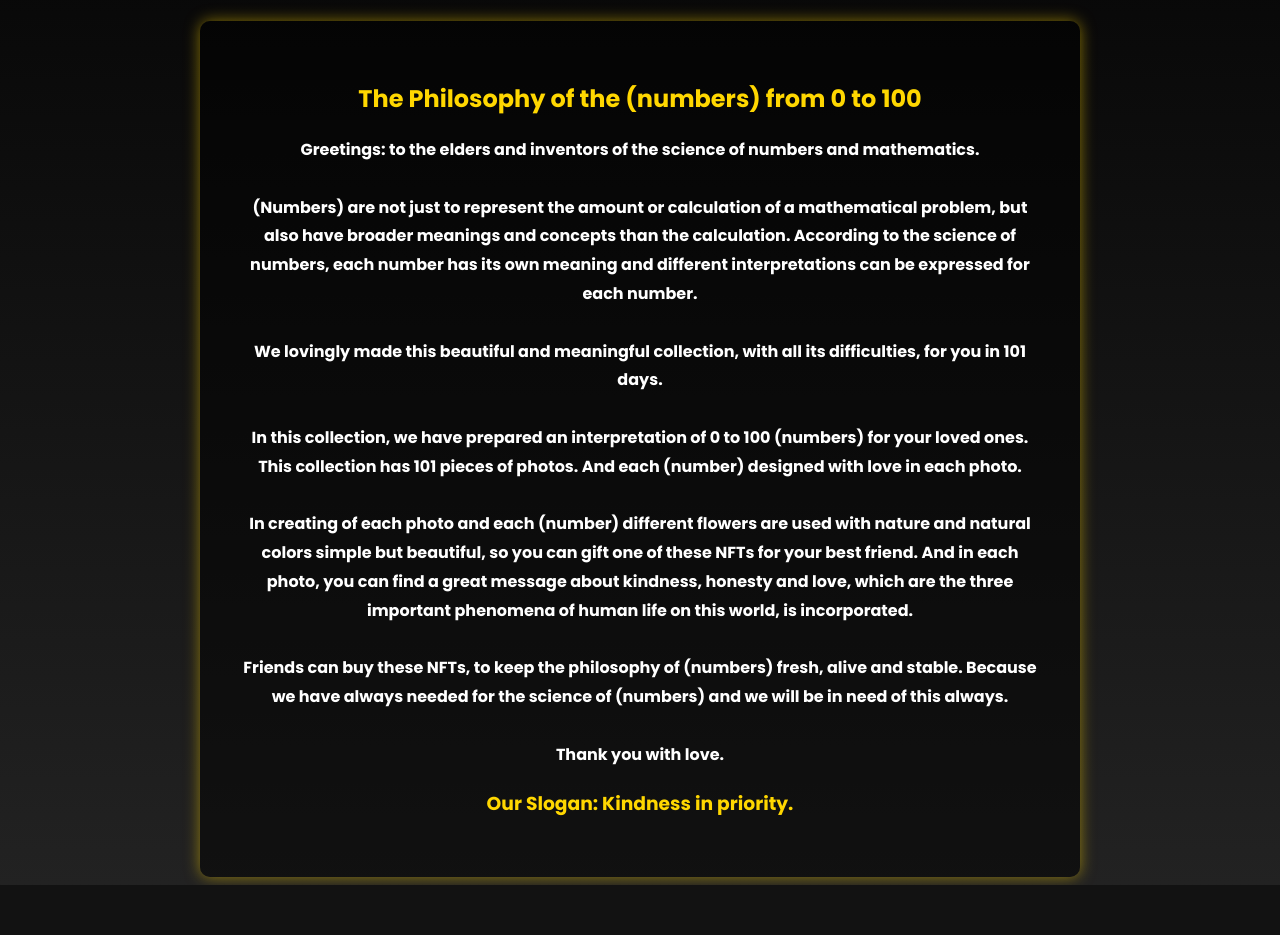
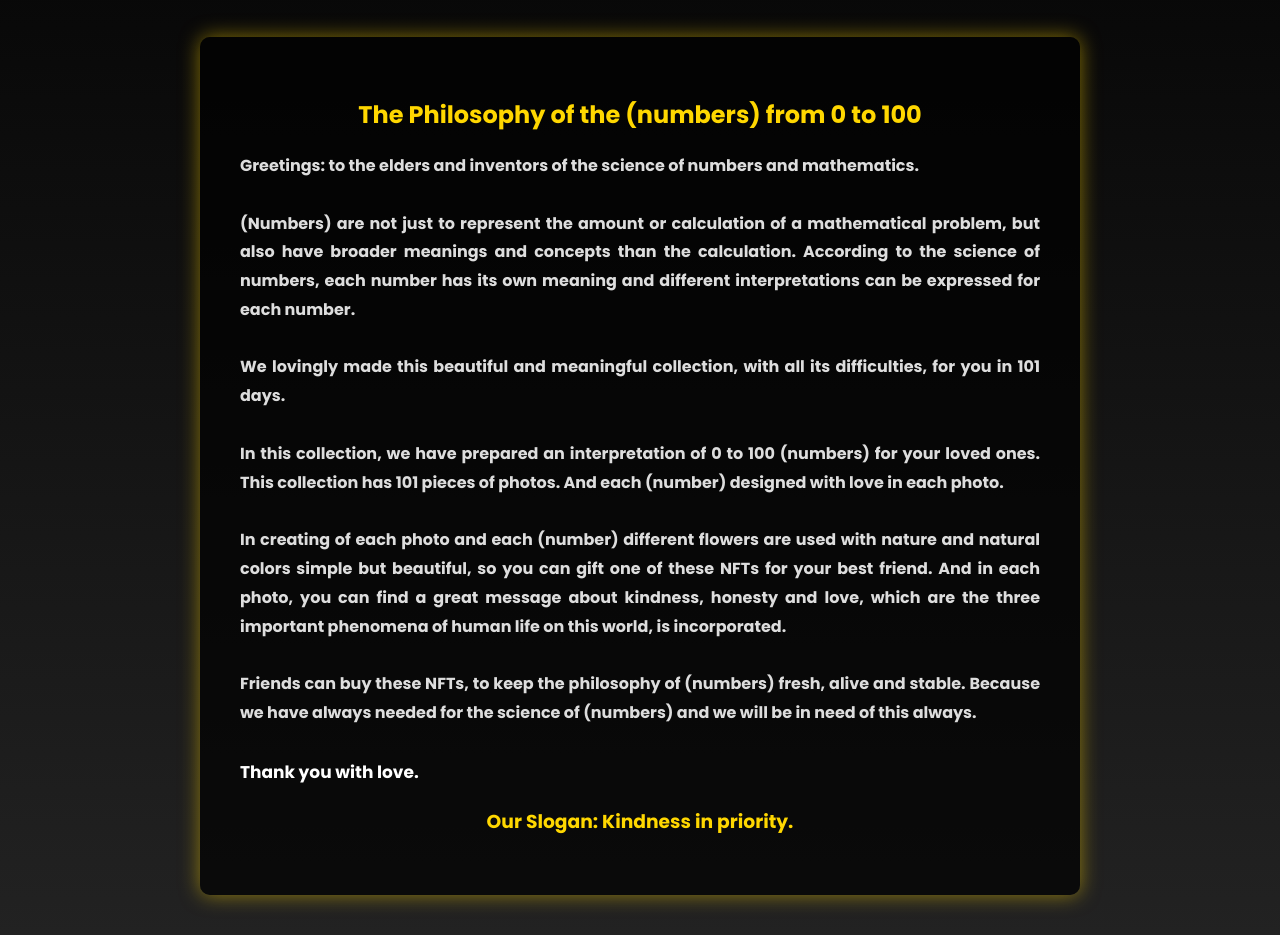
Before and after one commit to FocusNFTclub/FocusNFTclub, a plain HTML site: page index.html in a window 1280 px wide. Shown: the part 300-1235 px from the top of the page. Before the commit the page ends 1185 px from the top, so only its background shows below. Drawn offline with Linux system fonts and the light colour scheme.

Commit message:
Update style.css

```diff
--- a/style.css
+++ b/style.css
@@ -60,18 +60,35 @@ p {
 }
 #about-collection {
     max-width: 800px;
-    margin: 0 auto;
-    background: rgba(0, 0, 0, 0.5);
-    padding: 20px;
+    margin: 40px auto;
+    padding: 30px;
+    background: rgba(0, 0, 0, 0.7);
     border-radius: 10px;
-    box-shadow: 0px 0px 15px rgba(255, 215, 0, 0.5);
+    box-shadow: 0px 0px 20px rgba(255, 215, 0, 0.5);
+    text-align: justify;
 }
 
 #about-collection h2 {
     color: gold;
+    text-align: center;
+    font-size: 24px;
+    margin-bottom: 20px;
 }
 
 #about-collection p {
     font-size: 16px;
     line-height: 1.8;
+    color: #ddd;
+    text-align: justify;
 }
+
+#about-collection strong {
+    color: white;
+    font-size: 17px;
+}
+
+#about-collection h3 {
+    text-align: center;
+    margin-top: 20px;
+    color: gold;
+}
```
